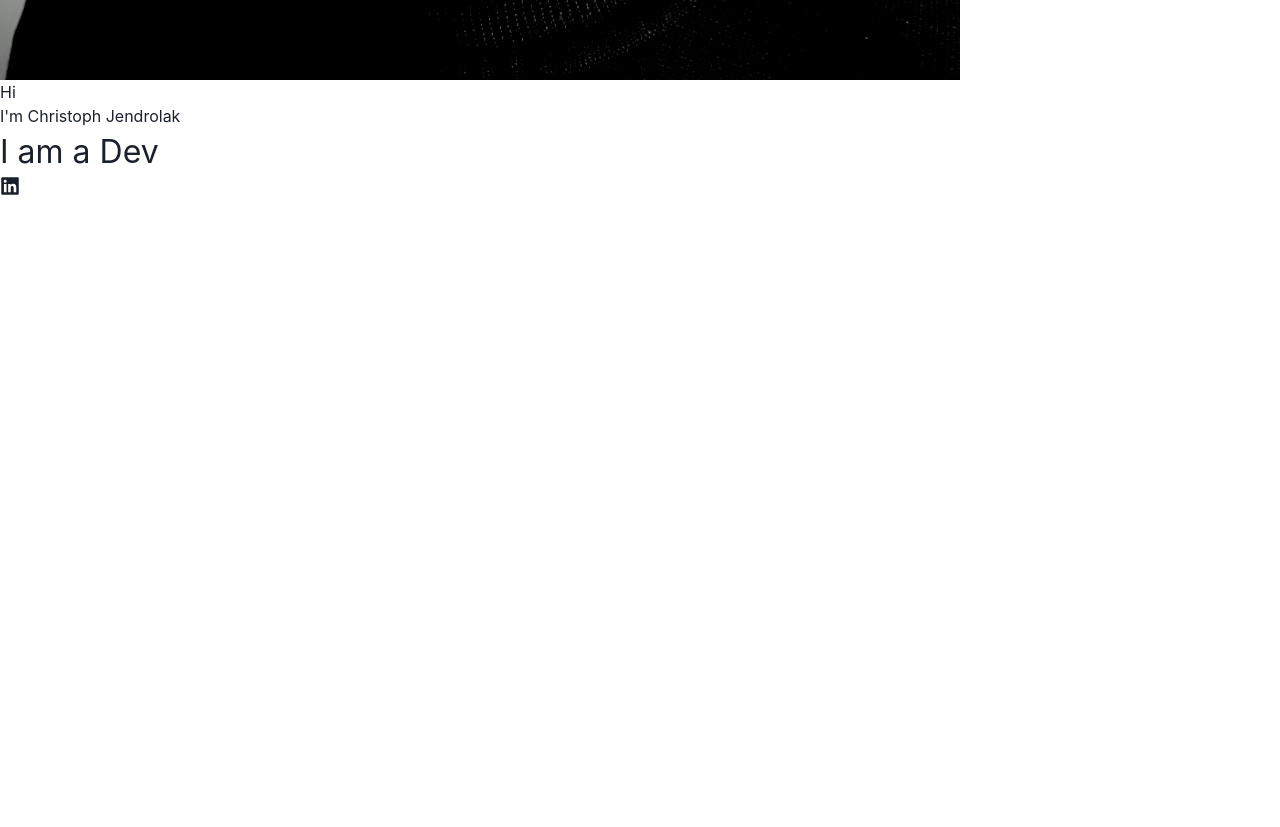
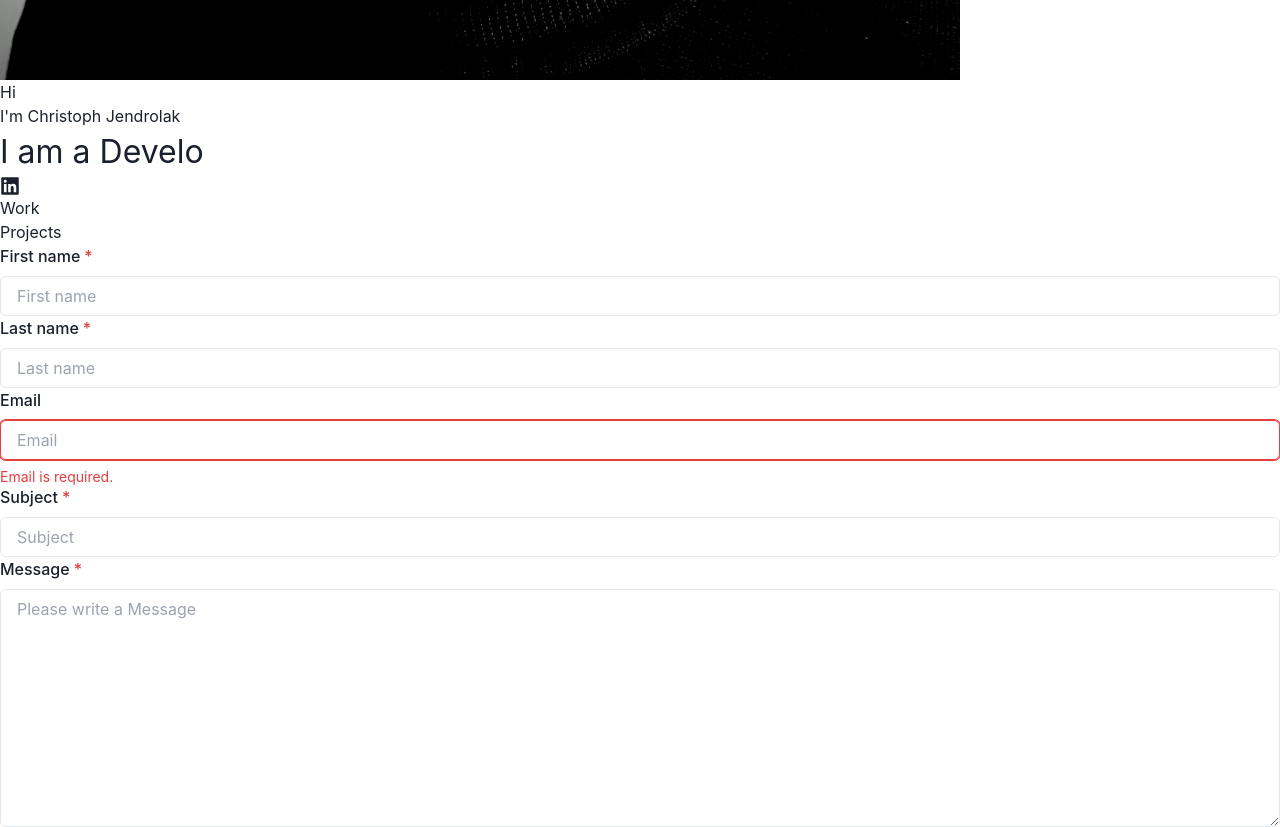
Before and after one commit to OhnoHub/jonaWebsite, a React (Vite) app in the folder aboutMe/: page / in a window 1280 px wide. Shown: the part 1460-2287 px from the top of the page. Before the commit the page ends 1656 px from the top, so only its background shows below. Built offline with nearby package versions, Linux system fonts and the light colour scheme.

Commit message:
implemented contact form

```diff
--- a/aboutMe/src/App.tsx
+++ b/aboutMe/src/App.tsx
@@ -1,7 +1,10 @@
 import Aside from "./components/Aside";
 import Main from "./components/Main";
+import Projects from "./components/Projects";
 import Sidenav from "./components/Sidenav";
+import Work from "./components/Work";
 import "./index.css";
+import Contact from "./components/Contact"
 
 function App() {
   return (
@@ -9,6 +12,9 @@ function App() {
       <Sidenav/>
       <Aside></Aside>
       <Main/>
+      <Work/>
+      <Projects/>
+      <Contact/>
     </div>
   );
 }
--- /dev/null
+++ b/aboutMe/src/components/Contact.tsx
@@ -0,0 +1,45 @@
+import { FormControl, FormErrorMessage, FormHelperText, FormLabel, Input, Textarea } from "@chakra-ui/react"
+import { useState } from "react"
+
+const Contact = () => {
+    const [input, setInput] = useState('')
+
+    const handleInputChange = (e) => setInput(e.target.value)
+
+    const isError = input === ''
+
+    return (
+        <div id="contact" className="max-w-[1040px] m-auto md:pl-20 p-4 py-16">
+         <form action="" method="POST" encType="multipart/form-data">
+
+        <FormControl isRequired>
+            <FormLabel>First name</FormLabel>
+            <Input placeholder='First name' />
+
+            <FormLabel>Last name</FormLabel>
+            <Input placeholder='Last name' />
+        </FormControl>
+
+        <FormControl isInvalid={isError}>
+            <FormLabel>Email</FormLabel>
+                <Input placeholder="Email" type='email' value={input} onChange={handleInputChange} />
+                {!isError ? (
+                     <FormHelperText>We'll never share your email.</FormHelperText>
+                ) : (
+                    <FormErrorMessage>Email is required.</FormErrorMessage>
+                )}
+         </FormControl>
+<FormControl isRequired>
+    <FormLabel>Subject</FormLabel>
+    <Input placeholder="Subject" type="text" name="subject"/>
+
+                <FormLabel>Message</FormLabel>
+                <Textarea name="message" rows={10} placeholder='Please write a Message' />
+</FormControl>
+         </form>
+         </div>
+
+    )
+  }
+
+  export default Contact
--- a/aboutMe/src/components/Main.tsx
+++ b/aboutMe/src/components/Main.tsx
@@ -18,6 +18,8 @@ const Main = () => {
         'I make Websites',
         1000,
         'I am a Developer',
+        1000,
+        'I am not a Robot',
         1000,
         'I am open to work',
         1000,
--- /dev/null
+++ b/aboutMe/src/components/Projects.tsx
@@ -0,0 +1,9 @@
+import React from 'react'
+
+const Projects = () => {
+  return (
+    <div>Projects</div>
+  )
+}
+
+export default Projects
--- a/aboutMe/src/components/Sidenav.tsx
+++ b/aboutMe/src/components/Sidenav.tsx
@@ -19,23 +19,23 @@ const Sidenav = () => {
         {
             nav ? (
                 <div className='fixed w-full h-screen bg-white/90 flex flex-col justify-center items-center z-20'>
-                    <a href='#main' className='w-[75%] flex justify-center items-center rounded-full shadow-lg bg-gray-100 shadow-gray-400 m-2 p-4 cursor-pointer hover:scale-110 ease-in duration-200'>
+                    <a onClick={handleNav} href='#main' className='w-[75%] flex justify-center items-center rounded-full shadow-lg bg-gray-100 shadow-gray-400 m-2 p-4 cursor-pointer hover:scale-110 ease-in duration-200'>
                         <AiOutlineHome size={20}/>
                         <span className='pl-4'>Home</span>
                     </a>
-                    <a href='#work' className='w-[75%] flex justify-center items-center rounded-full shadow-lg bg-gray-100 shadow-gray-400 m-2 p-4 cursor-pointer hover:scale-110 ease-in duration-200'>
+                    <a onClick={handleNav} href='#work' className='w-[75%] flex justify-center items-center rounded-full shadow-lg bg-gray-100 shadow-gray-400 m-2 p-4 cursor-pointer hover:scale-110 ease-in duration-200'>
                         <GrProjects size={20}/>
                         <span className='pl-4'>Work</span>
                     </a>
-                    <a href='#projects' className='w-[75%] flex justify-center items-center rounded-full shadow-lg bg-gray-100 shadow-gray-400 m-2 p-4 cursor-pointer hover:scale-110 ease-in duration-200'>
+                    <a onClick={handleNav} href='#projects' className='w-[75%] flex justify-center items-center rounded-full shadow-lg bg-gray-100 shadow-gray-400 m-2 p-4 cursor-pointer hover:scale-110 ease-in duration-200'>
                         <AiOutlineProject size={20}/>
                         <span className='pl-4'>Projects</span>
                     </a>
-                    <a href='#main' className='w-[75%] flex justify-center items-center rounded-full shadow-lg bg-gray-100 shadow-gray-400 m-2 p-4 cursor-pointer hover:scale-110 ease-in duration-200'>
+                    <a onClick={handleNav} href='#main' className='w-[75%] flex justify-center items-center rounded-full shadow-lg bg-gray-100 shadow-gray-400 m-2 p-4 cursor-pointer hover:scale-110 ease-in duration-200'>
                         <BsPerson size={20}/>
                         <span className='pl-4'>Resume</span>
                     </a>
-                    <a href='#contact' className='w-[75%] flex justify-center items-center rounded-full shadow-lg bg-gray-100 shadow-gray-400 m-2 p-4 cursor-pointer hover:scale-110 ease-in duration-200'>
+                    <a onClick={handleNav} href='#contact' className='w-[75%] flex justify-center items-center rounded-full shadow-lg bg-gray-100 shadow-gray-400 m-2 p-4 cursor-pointer hover:scale-110 ease-in duration-200'>
                         <AiOutlineMail size={20}/>
                         <span className='pl-4'>Contact</span>
                     </a>
--- /dev/null
+++ b/aboutMe/src/components/Work.tsx
@@ -0,0 +1,9 @@
+import React from 'react'
+
+const Work = () => {
+  return (
+    <div>Work</div>
+  )
+}
+
+export default Work
--- a/aboutMe/src/index.css
+++ b/aboutMe/src/index.css
@@ -1,3 +1,7 @@
 @tailwind base;
 @tailwind components;
 @tailwind utilities;
+
+* {
+    scroll-behavior: smooth;
+}
```
Also changed, not shown: aboutMe/src/components/ProjectItem.tsx (added, +9 -0 lines), aboutMe/src/components/WorkItem.tsx (added, +9 -0 lines).
